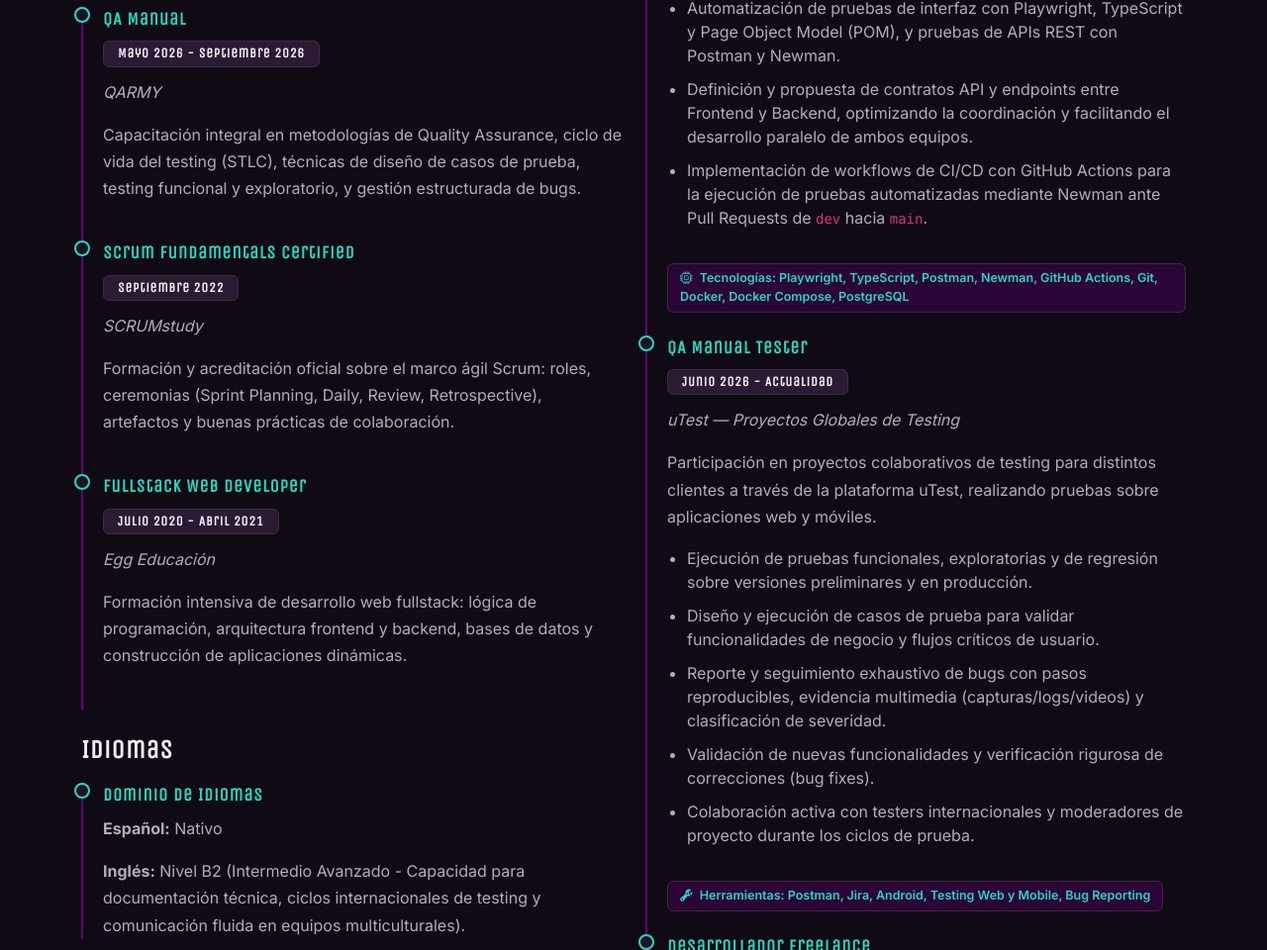
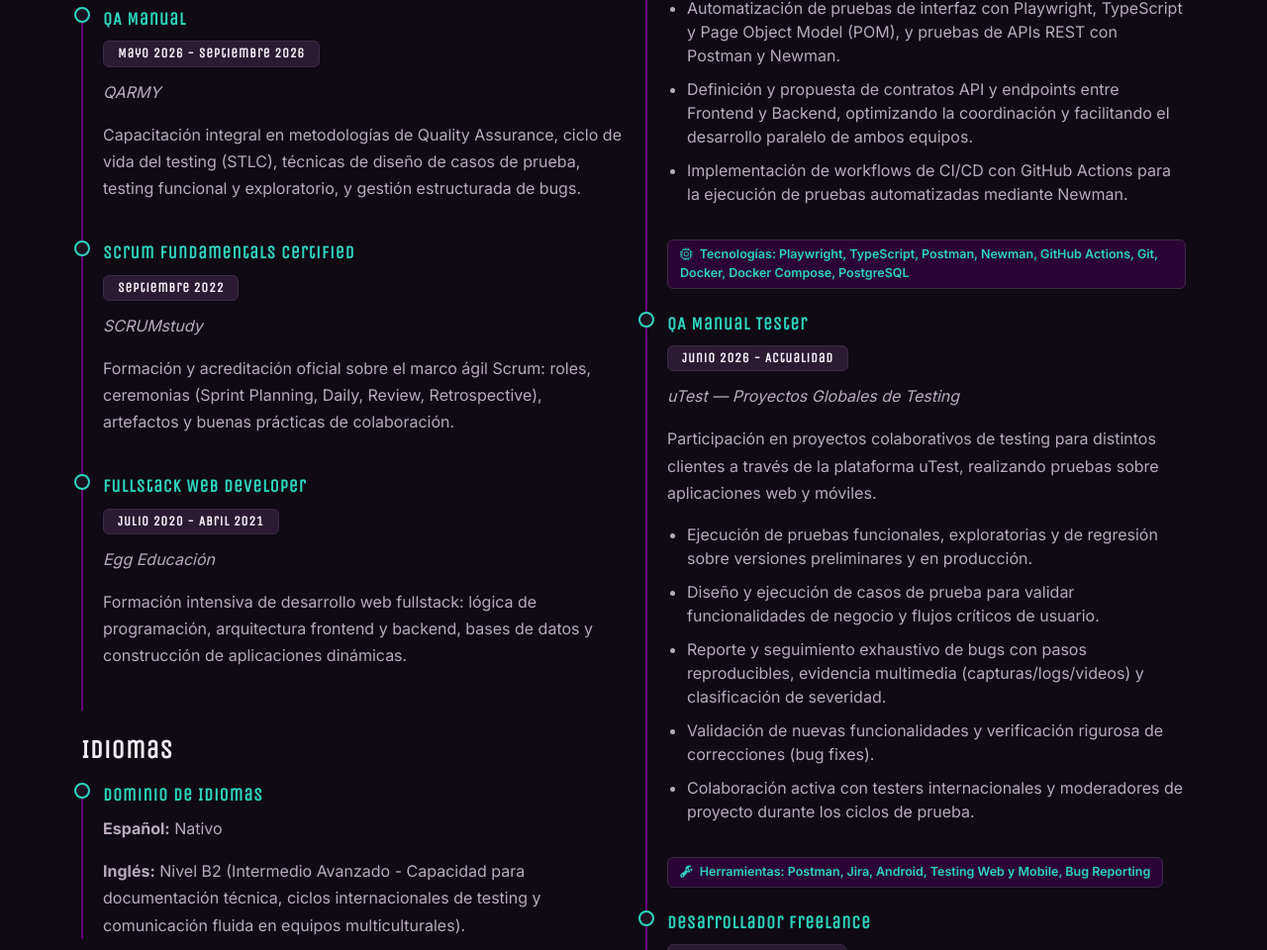
Before and after one commit to Maxwellqa/mi-web, a plain HTML site: page index.html in a window 1280 px wide. Shown: the part 3404-4364 px from the top of the page at 99% size. Drawn offline with nearby package versions, Linux system fonts and the light colour scheme.

Commit message:
Arreglo en experiencia No Country

```diff
--- a/index.html
+++ b/index.html
@@ -441,7 +441,7 @@
                 <li>Diseño y documentación de más de 80 casos de prueba para Frontend y Backend, ejecutando pruebas funcionales, de integración, negativas y de validación de límites.</li>
                 <li>Automatización de pruebas de interfaz con Playwright, TypeScript y Page Object Model (POM), y pruebas de APIs REST con Postman y Newman.</li>
                 <li>Definición y propuesta de contratos API y endpoints entre Frontend y Backend, optimizando la coordinación y facilitando el desarrollo paralelo de ambos equipos.</li>
-                <li>Implementación de workflows de CI/CD con GitHub Actions para la ejecución de pruebas automatizadas mediante Newman ante Pull Requests de <code>dev</code> hacia <code>main</code>.</li>
+                <li>Implementación de workflows de CI/CD con GitHub Actions para la ejecución de pruebas automatizadas mediante Newman.</li>
               </ul>
               <div class="tools-badge">
                 <i class="bi bi-cpu me-1"></i> Tecnologías: Playwright, TypeScript, Postman, Newman, GitHub Actions, Git, Docker, Docker Compose, PostgreSQL
```
